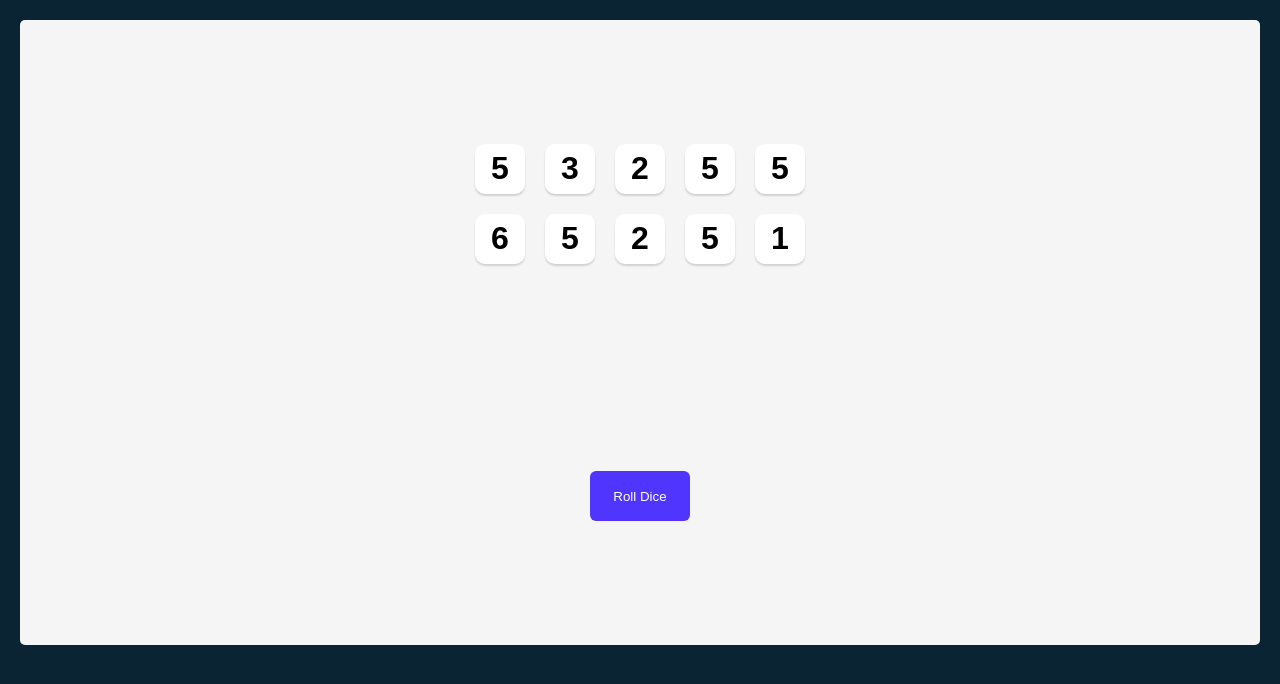
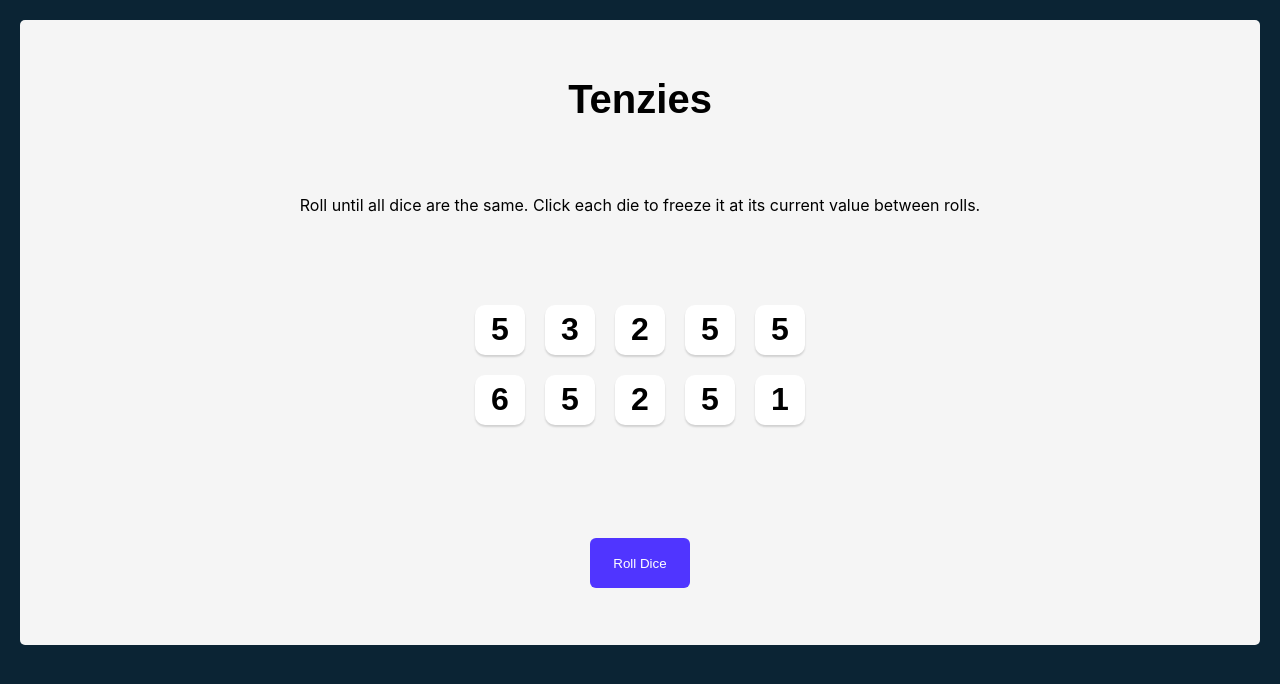
Before and after one commit to yash251/react-tenzies, a React (Create React App) app: page / in a window 1280 px wide. Shown: the top 684 px of the page. Built offline with nearby package versions, Linux system fonts and the light colour scheme.

Commit message:
add title, desc

```diff
--- a/src/App.js
+++ b/src/App.js
@@ -43,6 +43,8 @@
 
   return (
     <main>
+        <h1 className="title">Tenzies</h1>
+        <p className="instructions">Roll until all dice are the same. Click each die to freeze it at its current value between rolls.</p>
         <div className='dice-container'>
             {diceElements}
         </div>
--- a/src/style.css
+++ b/src/style.css
@@ -21,10 +21,23 @@
     align-items: center;
 }
 
+.title {
+    font-size: 40px;
+    margin: 0;
+}
+
+.instructions {
+    font-family: 'Inter', sans-serif;
+    font-weight: 400;
+    margin-top: 0;
+    text-align: center;
+}
+
 .dice-container {
     display: grid;
     grid-template: auto auto / repeat(5, 1fr);
     gap: 20px;
+    margin-bottom: 40px;
 }
 
 .die-face {
```
